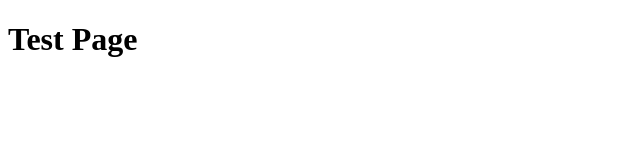
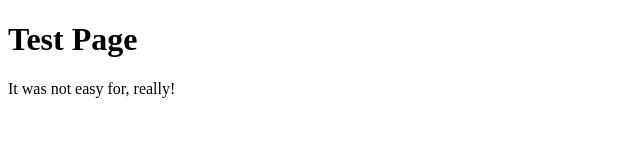
Before and after one commit to eraz0809/eraz0809.github.io, a plain HTML site: page index.html in a window 1280 px wide. Shown: the whole page, without its empty margins (0-640 px from the left). Drawn offline with Linux system fonts and the light colour scheme.

Commit message:
updeted home page

```diff
--- a/index.html
+++ b/index.html
@@ -7,5 +7,6 @@
 </head>
 <body>
     <h1>Test Page</h1>
+    <p>It was not easy for, really!</p>
 </body>
 </html>
```
